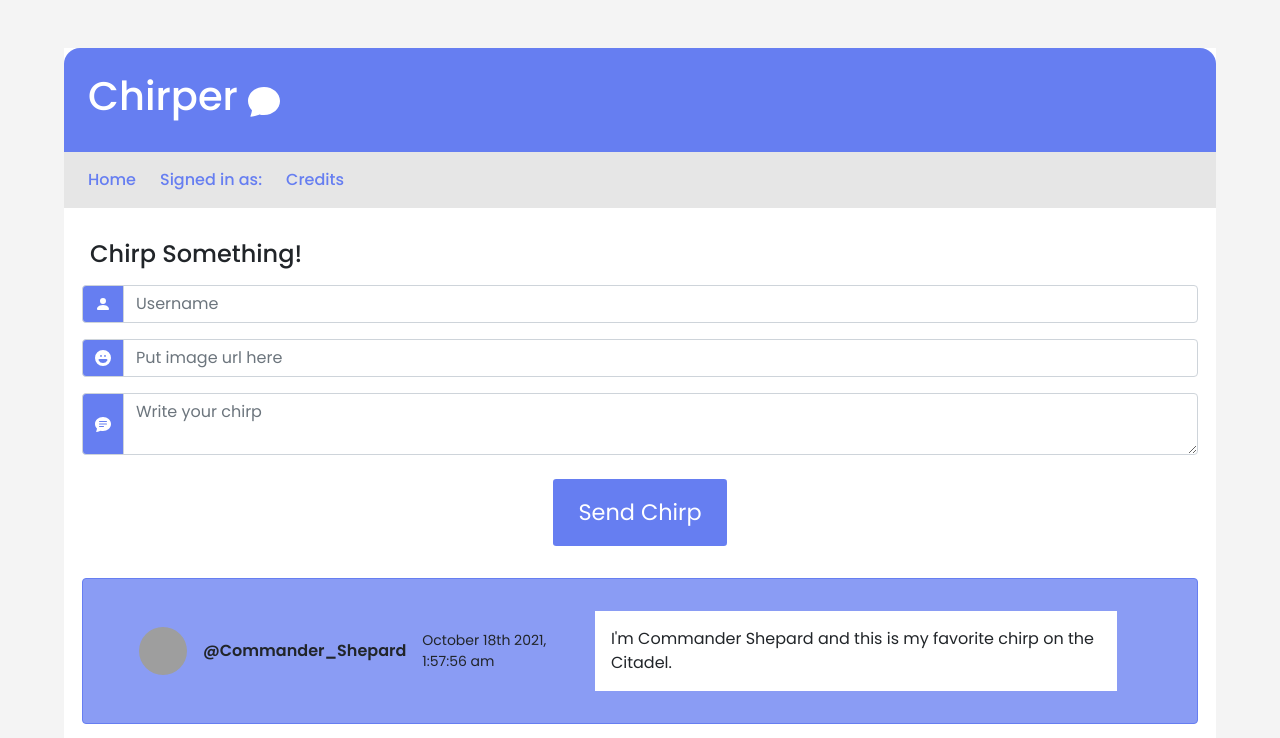
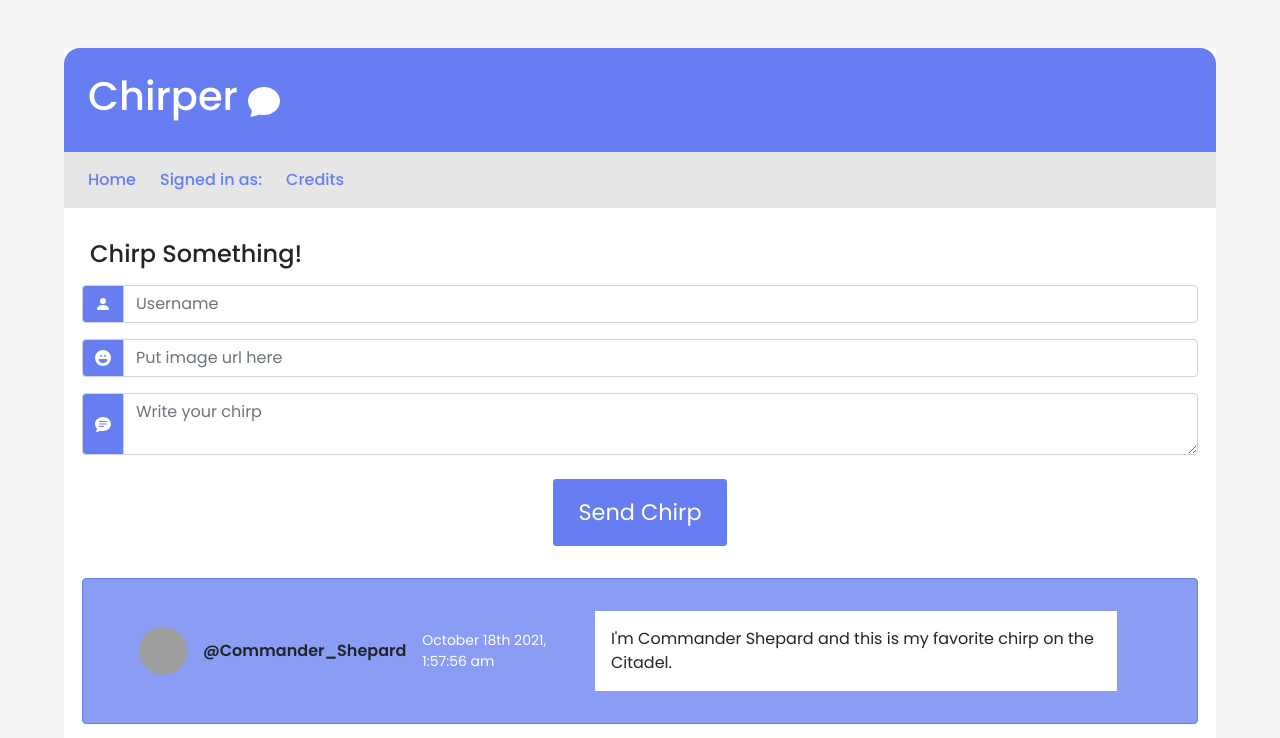
Before and after one commit to lpattis1/innovatebham-chirper1, a React (Create React App) app: page / in a window 1280 px wide. Shown: the top 738 px of the page. Built offline with nearby package versions, Linux system fonts and the light colour scheme; grey boxes are pictures that could not be loaded.

Commit message:
Fixed date color.

```diff
--- a/src/components/App.jsx
+++ b/src/components/App.jsx
@@ -87,7 +87,7 @@ const App = () => {
             <Userpic imgSrc={chirp.imgSrc} />
             <Username username={chirp.username} />
             <div className="date d-flex flex-column justify-content-center align-items-center">
-              <small className="date mb-3 mt-3">{chirp.date}</small>
+              <small className="date mb-3 mt-3 text-white">{chirp.date}</small>
             </div>
           </div>
           <div className="right-chirp mx-4">
```
